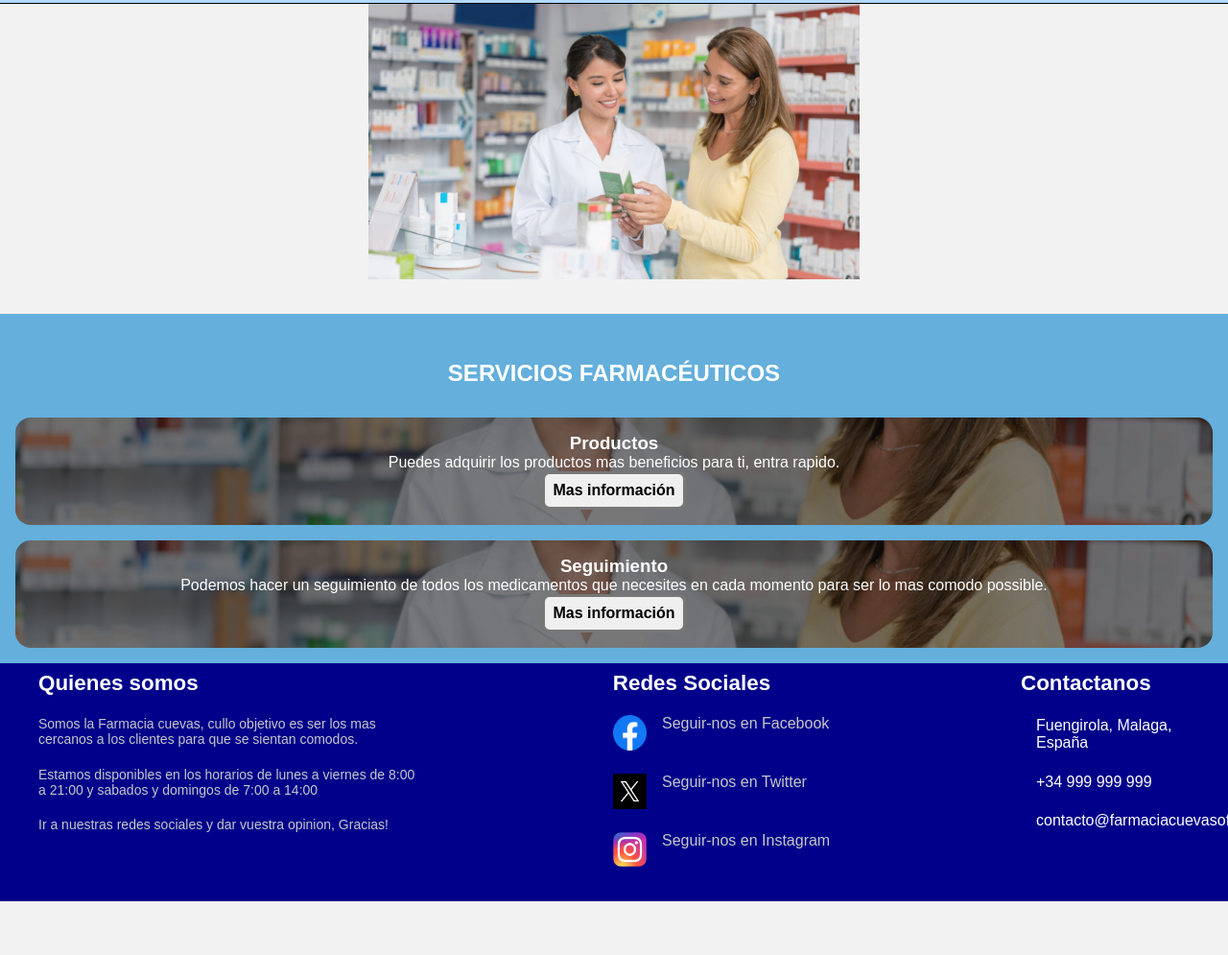
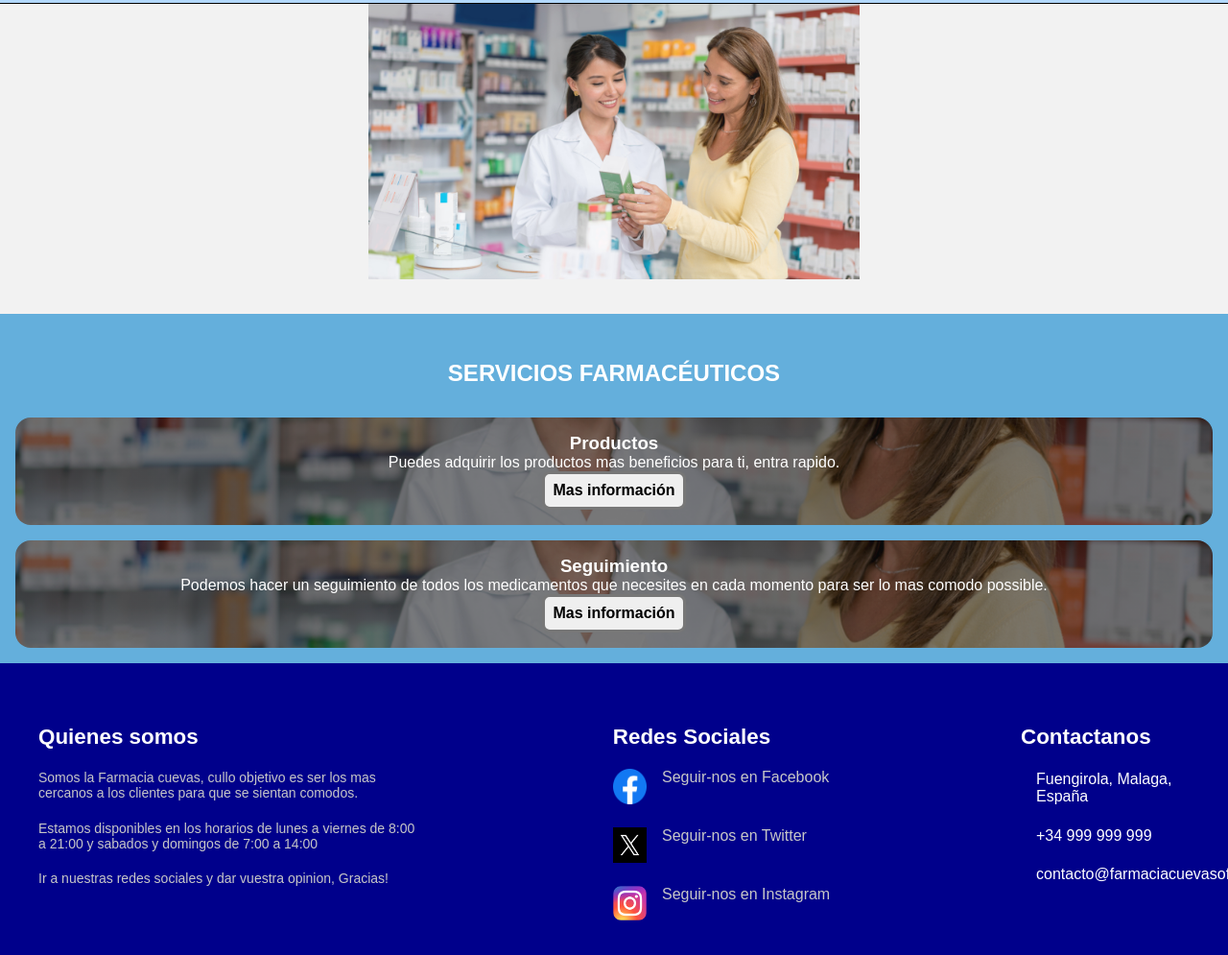
Before and after one commit to Night0636/WebFarmaciaCuevas, a plain HTML site: page index.html in a window 1280 px wide. Shown: the part 117-1112 px from the top of the page at 96% size. Before the commit the page ends 1056 px from the top, so only its background shows below. Drawn offline with Linux system fonts and the light colour scheme.

Commit message:
Update style.css

```diff
--- a/css/style.css
+++ b/css/style.css
@@ -201,9 +201,9 @@
     width: 100%;
     background-color: darkblue;
     color: white;
-    padding-top: 5rem;
+    padding-top: 7rem;
     display: flex;
-    margin-top: 1.5rem
+    margin-top: 3rem;
   }
 
 .contenedor-footer-general{
```
